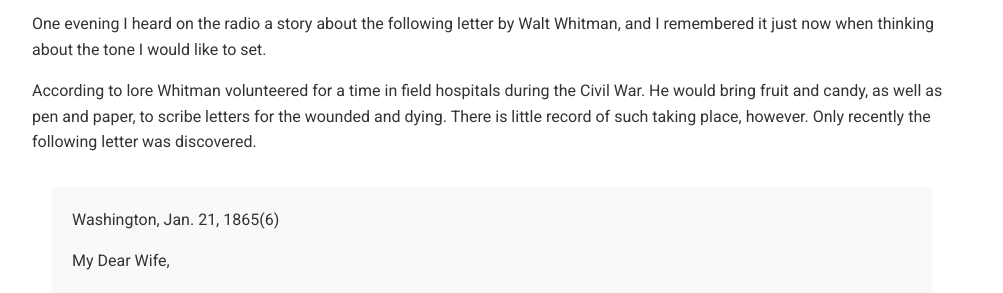
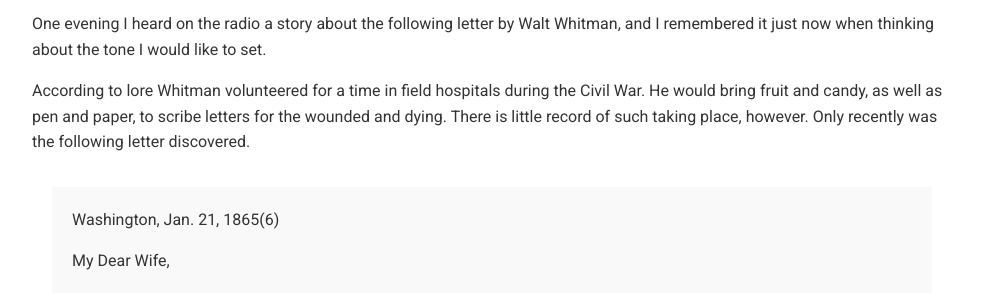
Before and after one commit to overheardonearth/overheardonearth.github.io, a Jekyll site: the page built from _posts/2019-07-25-a-letter-for-a-friend.html, in a window 1280 px wide. Shown: the part 270-563 px from the top of the page, without its empty margins (148-1151 px from the left). Built offline with Jekyll 4.4.1, drawn with Linux system fonts in a browser that asks for light colours; comment, search, counter and statistics services are not loaded.

```diff
--- a/_posts/2019-07-25-a-letter-for-a-friend.html
+++ b/_posts/2019-07-25-a-letter-for-a-friend.html
@@ -8,7 +8,7 @@ date: 2019-07-25
 One evening I heard on the radio a story about the following letter by Walt Whitman, and I remembered it just now when thinking about the tone I would like to set.
 
 <p>
-    According to lore Whitman volunteered for a time in field hospitals during the Civil War. He would bring fruit and candy, as well as pen and paper, to scribe letters for the wounded and dying. There is little record of such taking place, however. Only recently the following letter was discovered.
+    According to lore Whitman volunteered for a time in field hospitals during the Civil War. He would bring fruit and candy, as well as pen and paper, to scribe letters for the wounded and dying. There is little record of such taking place, however. Only recently was the following letter discovered.
 
 <div class="media">
 
```
